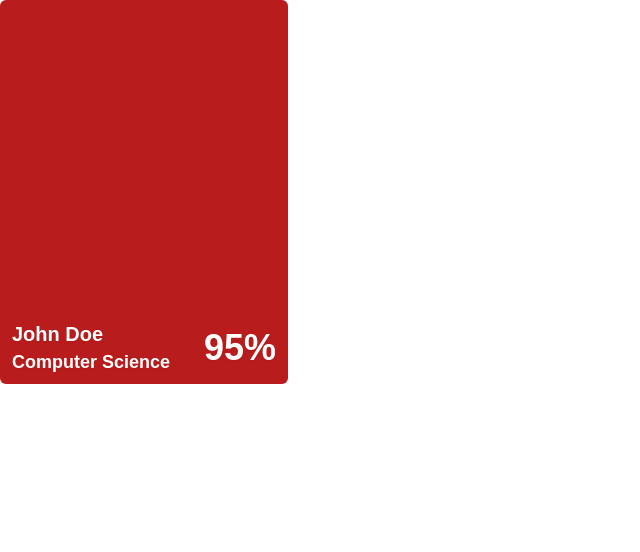
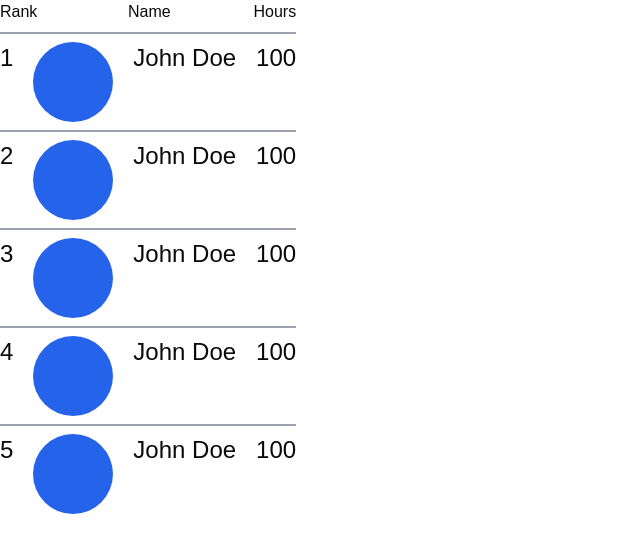
Before and after one commit to DWKim67/StudyPartnerMatcher_CHD, a Next.js app in the folder client/: page / in a window 1280 px wide. Shown: the top 552 px of the page, without its empty margins (0-640 px from the left). Built offline with nearby package versions, Linux system fonts and the light colour scheme.

Commit message:
Started home page leaderboard rough concept

```diff
--- /dev/null
+++ b/client/src/app/(components)/LeaderboardCell.tsx
@@ -0,0 +1,21 @@
+import React from "react";
+
+type LeaderboardCellProps = {
+  number: number;
+  hours: number;
+};
+
+const LeaderboardCell = ({ number, hours }: LeaderboardCellProps) => {
+  return (
+    <div className="">
+      <div className="flex justify-between space-x-5">
+        <p className="text-2xl">{number}</p>
+        <div className="w-20 h-20 rounded-full bg-blue-600" />
+        <p className="text-2xl">John Doe</p>
+        <p className="text-2xl">{hours}</p>
+      </div>
+    </div>
+  );
+};
+
+export default LeaderboardCell;
--- a/client/src/app/page.tsx
+++ b/client/src/app/page.tsx
@@ -1,10 +1,24 @@
 import Image from "next/image";
-import StudentMatchPart from "./(components)/StudentMatchPart";
+import LeaderboardCell from "./(components)/LeaderboardCell";
 
 export default function Home() {
+  const items = [1, 2, 3, 4, 5]; // Array of items
+
   return (
-    <div>
-      <StudentMatchPart/>
+    <div className="w-max">
+      <div className="flex flex-col justify-center">
+        <div className="flex justify-between">
+          <p>Rank</p>
+          <p className="pl-2">Name</p>
+          <p>Hours</p>
+        </div>
+        {items.map((item, index) => (
+          <div key={index}>
+            <hr className="my-2 border-t-2 border-gray-400" />
+            <LeaderboardCell number={index + 1} hours={100} />
+          </div>
+        ))}
+      </div>
     </div>
   );
 }
```
